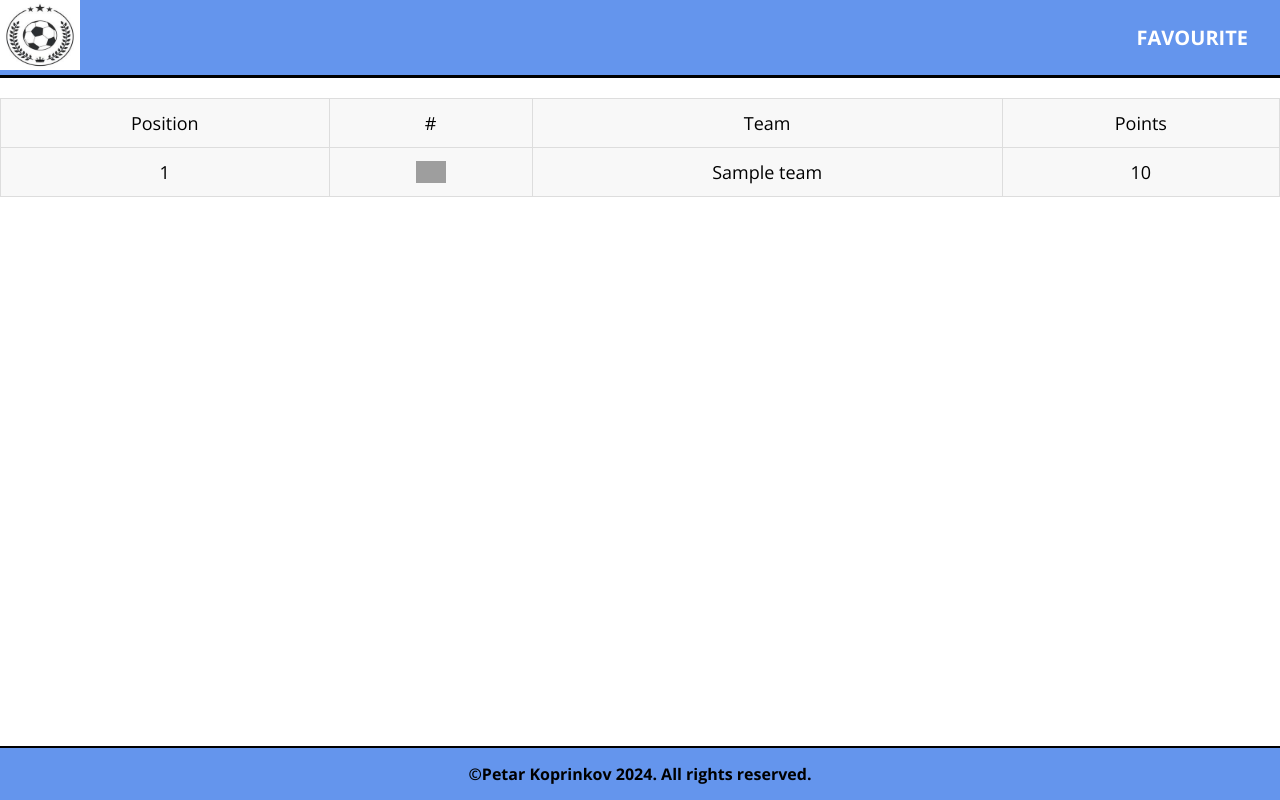
After one commit to Petar-Koprinkov/Football_App, a Django app: a page that uses templates/football/base.html in a window 1280 px wide. The commit adds this page. Run offline with Django 5.2, Linux system fonts and the light colour scheme; tables that the repository leaves empty hold one stand-in row (values such as "Sample post"); grey boxes are pictures that could not be loaded.

Commit message:
Created the home page and league page

```diff
--- a/footballApplication/football/models.py
+++ b/footballApplication/football/models.py
@@ -57,6 +57,12 @@ class Teams(models.Model):
     )
 
     titles = models.IntegerField()
+
+    european_title = models.CharField(
+        max_length=100,
+        blank=True,
+        null=True
+    )
 
     created_at = models.DateTimeField(
         auto_now_add=True
--- a/footballApplication/football/urls.py
+++ b/footballApplication/football/urls.py
@@ -1,7 +1,8 @@
 from django.urls import path
 
-from footballApplication.football.views import HomeView
+from footballApplication.football.views import HomeView, LeagueView
 
 urlpatterns = [
     path('', HomeView.as_view(), name='home'),
+    path('league/<str:name>', LeagueView.as_view(), name='league'),
 ]
--- a/footballApplication/football/views.py
+++ b/footballApplication/football/views.py
@@ -9,11 +9,25 @@ class HomeView(View):
     def get(self, request):
         countries = Countries.objects.all()
         first_teams = Teams.objects.filter(position=1)
+        uefa_teams = Teams.objects.filter(european_title__icontains='UEFA')
 
         context = {
-            'countries':countries,
-            'first_teams':first_teams
-
+            'countries': countries,
+            'first_teams': first_teams,
+            'uefa_teams': uefa_teams
         }
 
-        return render(request, 'football/base.html', context)
+        return render(request, 'football/index.html', context)
+
+
+class LeagueView(View):
+    def get(self, request, name):
+        country = Countries.objects.get(name=name)
+        league = country.championships.first()
+        teams = league.teams.all()
+
+        context = {
+            "league": league,
+            "teams": teams
+        }
+        return render(request, 'football/leagues.html', context)
--- a/static/football/base.css
+++ b/static/football/base.css
@@ -39,9 +39,11 @@ footer{
         border-top: 2px solid black;
 }
 
-nav a {
+
+
+nav ul a {
     text-decoration: none;
-    color: #8f8f8f;
+    color: white;
     font-size: 20px;
     font-weight: bolder;
     position: relative;
@@ -61,7 +63,7 @@ ul li::before {
     display: inline;
 }
 
-nav a {
+nav ul a {
     text-decoration: none;
     border-radius: 50%;
     padding: 0.5em;
@@ -93,9 +95,9 @@ nav a:hover {
     font-weight: bolder;
 }
 
-nav > img {
-    width: 90px;
-    height: 80px;
+nav > a > img {
+    width: 80px;
+    height: 70px;
 }
 
 footer div {
--- /dev/null
+++ b/static/football/league.css
@@ -0,0 +1,38 @@
+table {
+      width: 100%;
+      border-collapse: collapse;
+      margin: 20px 0;
+      font-size: 18px;
+      text-align: left;
+    }
+
+th, td {
+      padding: 12px 15px;
+      border: 1px solid #ddd;
+}
+
+tr {
+      background-color: #f8f8f8;
+}
+
+tr:nth-child(even) {
+      background-color: #f1f1f1;
+}
+
+th {
+      background-color: #4CAF50;
+      color: white;
+      text-align: center;
+}
+
+td {
+      text-align: center;
+      vertical-align: middle;
+}
+
+td img {
+      display: block;
+      margin: 0 auto;
+      width: 30px;
+      height: auto;
+}
--- a/static/football/main.css
+++ b/static/football/main.css
@@ -1 +1,2 @@
 @import "base.css";
+@import "league.css";
--- a/templates/football/base.html
+++ b/templates/football/base.html
@@ -11,11 +11,11 @@
 <div id="box">
     <header>
         <nav>
-            <img src="{% static 'images/logo.jpg' %}" alt="football ball">
+            <a href="{% url 'home' %}"><img src="{% static 'images/logo.jpg' %}" alt="football ball"></a>
             <ul>
                 {% for country in countries %}
                     <li id="countries">
-                        <a href="#">
+                        <a href="{% url 'league' country.name %}">
                             {{ country.name }}
                             <img src="{{ country.flag.url }}" alt="{{ country.name }}">
                         </a>
--- /dev/null
+++ b/templates/football/leagues.html
@@ -0,0 +1,24 @@
+{% extends 'football/base.html' %}
+
+{% block content %}
+    <table>
+        <thead>
+            <tr>
+                <td>Position</td>
+                <td>#</td>
+                <td>Team</td>
+                <td>Points</td>
+            </tr>
+        </thead>
+        <tbody>
+        {% for team in teams %}
+        <tr>
+            <td>{{ team.position }}</td>
+            <td><img src="{{ team.emblem.url }}" alt="{{ team.name }}"></td>
+            <td>{{ team.name }}</td>
+            <td>{{ team.points }}</td>
+        </tr>
+        {% endfor %}
+        </tbody>
+    </table>
+{% endblock %}
```
Also changed, not shown: other parts of static/football/base.css (+27 -4 lines), other parts of templates/football/base.html (+2 -29 lines), templates/football/index.html (added, +30 -0 lines), footballApplication/football/migrations/0002_teams_european_title.py (added), uploads/emblems/Chelsea_logo_ON655As.png (added), uploads/emblems/FC_Bayern_München_logo_dgqcz6i.png (added), uploads/emblems/Logo_of_AC_Milan_CfmZ5A4.png (added), uploads/emblems/Manchester_City_emblem.png (added), uploads/emblems/Real_Mdird_logo_Rr7Agoz.png (added), uploads/emblems/psg_logo_i5nink7.png (added), uploads/logos/Bundesliga_logo_VR9Yn0T.png (added), uploads/logos/Ligue1_logo_hfCwF9U.png (added), uploads/logos/Serie_A_logo_QYj87Ay.png (added), uploads/logos/premier_league_logo_CLvIvTf.png (added).
